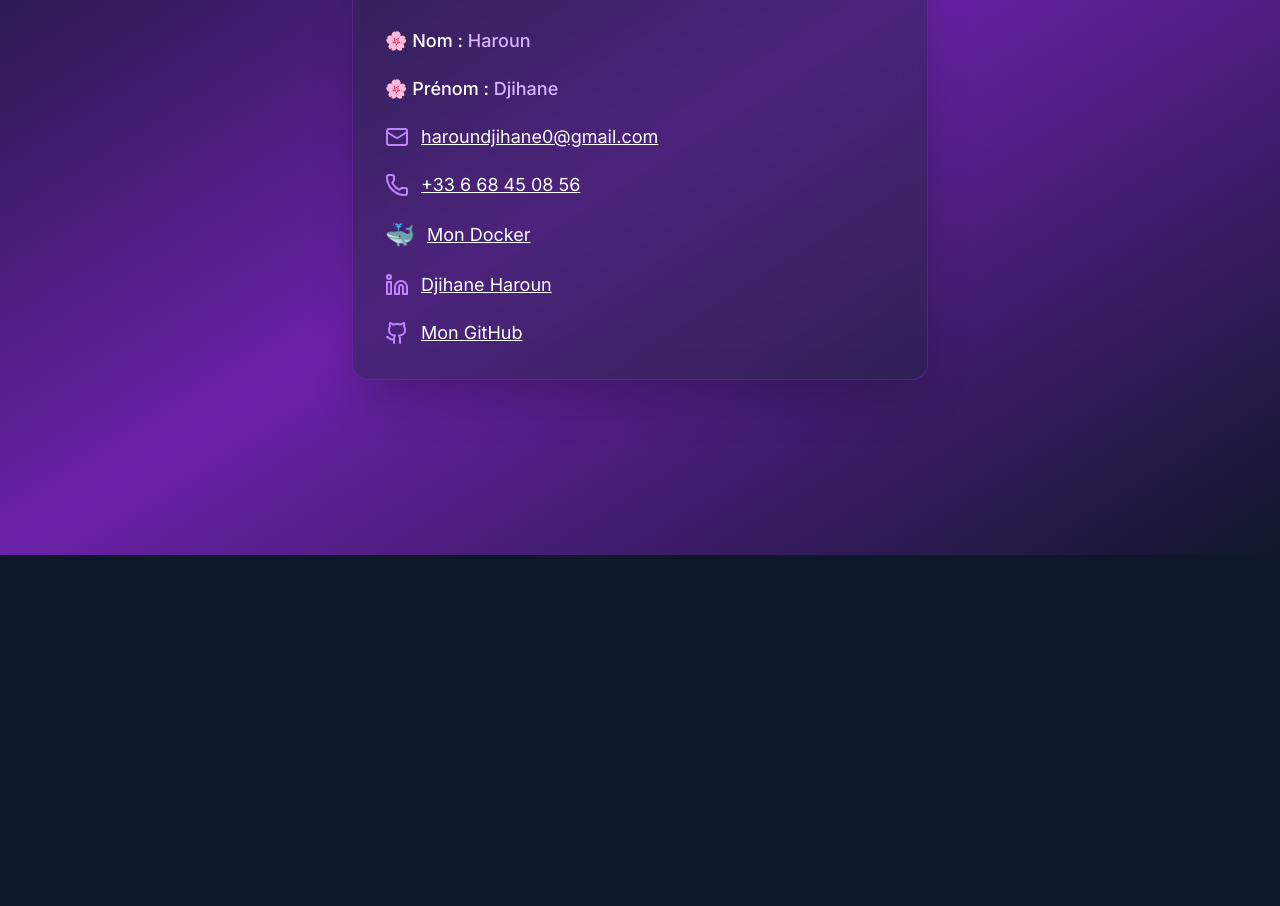
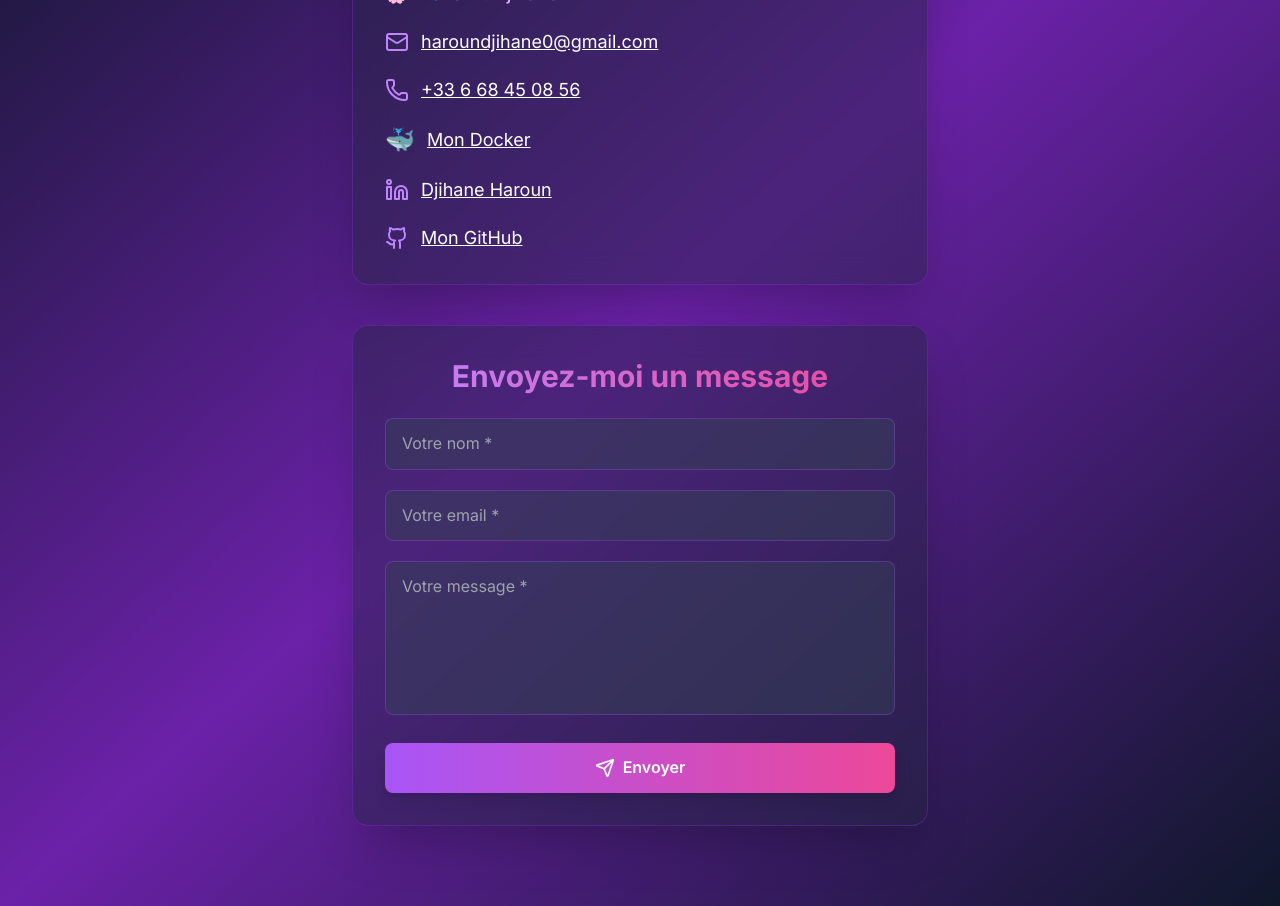
Before and after one commit to Jiane77/portfolio-bts-sio, a React (Vite) app: page / in a window 1280 px wide. Shown: the part 11040-11946 px from the top of the page. Before the commit the page ends 11595 px from the top, so only its background shows below. Built offline with nearby package versions, Linux system fonts and the light colour scheme.

Commit message:
Add contact form block with name, email, message fields and send button

```diff
--- a/src/assets/components/contact.tsx
+++ b/src/assets/components/contact.tsx
@@ -1,67 +1,61 @@
-import { Mail, Phone, Linkedin, Github} from "lucide-react";
+import { useState, FormEvent } from "react";
+import { Mail, Phone, Linkedin, Github, Send, CheckCircle } from "lucide-react";
+import emailjs from "@emailjs/browser";
+
 const Contact = () => {
+  const [formData, setFormData] = useState({ name: "", email: "", message: "" });
+  const [status, setStatus] = useState<"idle" | "sending" | "success" | "error">("idle");
+
+  const handleChange = (e: React.ChangeEvent<HTMLInputElement | HTMLTextAreaElement>) =>
+    setFormData({ ...formData, [e.target.name]: e.target.value });
+
+  const handleSubmit = async (e: FormEvent) => {
+    e.preventDefault();
+    setStatus("sending");
+    try {
+      await emailjs.send(
+        "service_jemsjkl",
+        "template_7jd46es",
+        { from_name: formData.name, from_email: formData.email, message: formData.message },
+        "29BjBSSH6QXvbYHhv"
+      );
+      setStatus("success");
+      setFormData({ name: "", email: "", message: "" });
+      setTimeout(() => setStatus("idle"), 5000);
+    } catch (error) {
+      console.error(error);
+      setStatus("error");
+    }
+  };
+
   return (
-    <section
-      id="contact"
-      className="min-h-screen flex flex-col items-center justify-center bg-gradient-to-br from-slate-900 via-purple-800 to-slate-900 text-white px-6"
-    >
-      <div className="max-w-xl w-full bg-slate-800/40 backdrop-blur-lg rounded-2xl shadow-2xl p-8 text-center border border-purple-600/30 transition-transform duration-300 hover:scale-105">
-        <h2 className="text-4xl font-bold mb-6 bg-gradient-to-r from-purple-400 to-pink-500 text-transparent bg-clip-text">
-          Contactez-moi
-        </h2>
-
+    <section id="contact" className="min-h-screen flex flex-col items-center justify-center bg-gradient-to-br from-slate-900 via-purple-800 to-slate-900 text-white px-6 py-20">
+      <div className="max-w-xl w-full bg-slate-800/40 backdrop-blur-lg rounded-2xl shadow-2xl p-8 text-center border border-purple-600/30 transition-transform duration-300 hover:scale-105 mb-10">
+        <h2 className="text-4xl font-bold mb-6 bg-gradient-to-r from-purple-400 to-pink-500 text-transparent bg-clip-text">Contactez-moi</h2>
         <div className="space-y-5 text-lg">
           <p className="text-start font-medium">🌸 Nom : <span className="text-purple-300">Haroun</span></p>
           <p className="text-start font-medium">🌸 Prénom : <span className="text-purple-300">Djihane</span></p>
-
-          <div className="text-start flex items-center justify-start gap-3">
-            <Mail className="text-purple-400" />
-            <a href="mailto:haroundjihane0@gmail.com" className="hover:text-purple-300 underline">
-              haroundjihane0@gmail.com
-            </a>
-          </div>
-
-          <div className="flex items-center justify-start gap-3">
-            <Phone className="text-purple-400" />
-            <a href="tel:+33668450856" className="hover:text-purple-300 underline">
-              +33 6 68 45 08 56
-            </a>
-          </div>
-          <div className="flex items-center justify-start gap-3">
-          <span className="text-purple-400 text-2xl">🐳</span>
-            <a
-              href="https://hub.docker.com/u/jiane77"
-              target="_blank"
-              rel="noopener noreferrer"
-              className="hover:text-purple-300 underline"
-            >
-              Mon Docker
-            </a>
-          </div>
-          <div className="flex items-center justify-start gap-3">
-            <Linkedin className="text-purple-400" />
-            <a
-              href="https://www.linkedin.com/in/djihane-haroun-183068348/"
-              target="_blank"
-              rel="noopener noreferrer"
-              className="hover:text-purple-300 underline"
-            >
-              Djihane Haroun
-            </a>
-          </div>
-
-          <div className="flex items-center justify-start gap-3">
-            <Github className="text-purple-400" />
-            <a
-              href="https://github.com/Jiane77"
-              target="_blank"
-              rel="noopener noreferrer"
-              className="hover:text-purple-300 underline"
-            >
-              Mon GitHub
-            </a>
-          </div>
+          <div className="flex items-center gap-3"><Mail className="text-purple-400" /><a href="mailto:haroundjihane0@gmail.com" className="hover:text-purple-300 underline">haroundjihane0@gmail.com</a></div>
+          <div className="flex items-center gap-3"><Phone className="text-purple-400" /><a href="tel:+33668450856" className="hover:text-purple-300 underline">+33 6 68 45 08 56</a></div>
+          <div className="flex items-center gap-3"><span className="text-purple-400 text-2xl">🐳</span><a href="https://hub.docker.com/u/jiane77" target="_blank" rel="noopener noreferrer" className="hover:text-purple-300 underline">Mon Docker</a></div>
+          <div className="flex items-center gap-3"><Linkedin className="text-purple-400" /><a href="https://www.linkedin.com/in/djihane-haroun-183068348/" target="_blank" rel="noopener noreferrer" className="hover:text-purple-300 underline">Djihane Haroun</a></div>
+          <div className="flex items-center gap-3"><Github className="text-purple-400" /><a href="https://github.com/Jiane77" target="_blank" rel="noopener noreferrer" className="hover:text-purple-300 underline">Mon GitHub</a></div>
         </div>
+      </div>
+      <div className="max-w-xl w-full bg-slate-800/40 backdrop-blur-lg rounded-2xl shadow-2xl p-8 border border-purple-600/30">
+        <h3 className="text-3xl font-bold mb-6 text-center bg-gradient-to-r from-purple-400 to-pink-500 text-transparent bg-clip-text">Envoyez-moi un message</h3>
+        <form onSubmit={handleSubmit} className="space-y-5">
+          <input type="text" name="name" value={formData.name} onChange={handleChange} required placeholder="Votre nom *" className="w-full px-4 py-3 bg-slate-700/50 border border-purple-500/30 rounded-lg focus:outline-none focus:ring-2 focus:ring-purple-500 text-white placeholder-gray-400 transition-all"/>
+          <input type="email" name="email" value={formData.email} onChange={handleChange} required placeholder="Votre email *" className="w-full px-4 py-3 bg-slate-700/50 border border-purple-500/30 rounded-lg focus:outline-none focus:ring-2 focus:ring-purple-500 text-white placeholder-gray-400 transition-all"/>
+          <textarea name="message" value={formData.message} onChange={handleChange} required rows={5} placeholder="Votre message *" className="w-full px-4 py-3 bg-slate-700/50 border border-purple-500/30 rounded-lg focus:outline-none focus:ring-2 focus:ring-purple-500 text-white placeholder-gray-400 resize-none transition-all"/>
+          <button type="submit" disabled={status === "sending"} className="w-full px-6 py-3 bg-gradient-to-r from-purple-500 to-pink-500 hover:from-purple-600 hover:to-pink-600 rounded-lg font-semibold transition-all duration-300 flex items-center justify-center gap-2 disabled:opacity-50 disabled:cursor-not-allowed shadow-lg hover:shadow-purple-500/50">
+            {status === "sending" ? <><div className="w-5 h-5 border-2 border-white border-t-transparent rounded-full animate-spin" />Envoi...</> :
+             status === "success" ? <><CheckCircle className="w-5 h-5" />Message envoyé !</> :
+             <><Send className="w-5 h-5" />Envoyer</>}
+          </button>
+          {status === "success" && <div className="bg-green-500/10 border border-green-500/30 rounded-lg p-4 text-center"><p className="text-green-400 text-sm font-medium">✓ Votre message a été envoyé avec succès !</p></div>}
+          {status === "error" && <div className="bg-red-500/10 border border-red-500/30 rounded-lg p-4 text-center"><p className="text-red-400 text-sm font-medium">✗ Une erreur est survenue. Réessayez ou contactez-moi par email.</p></div>}
+        </form>
       </div>
     </section>
   );
```
